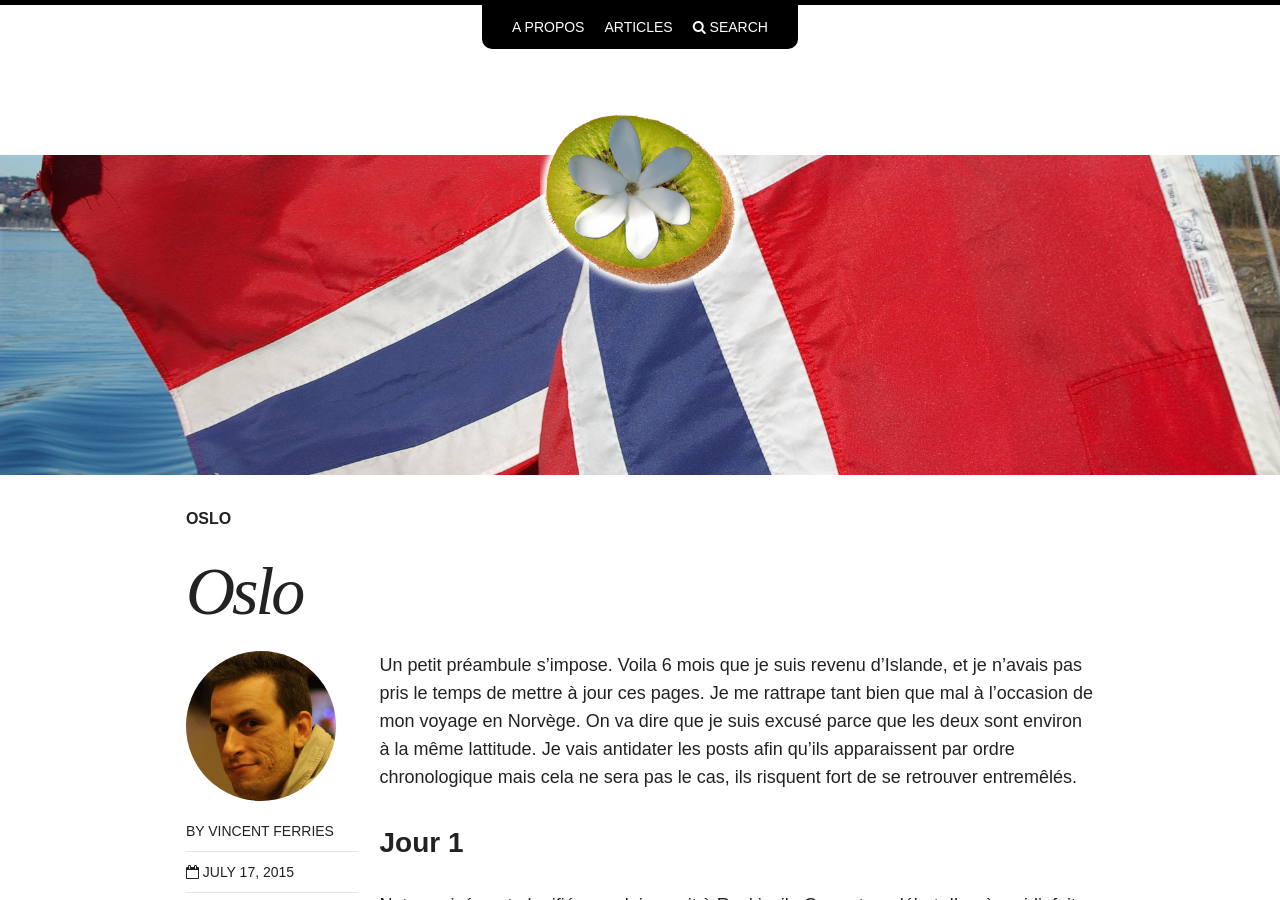
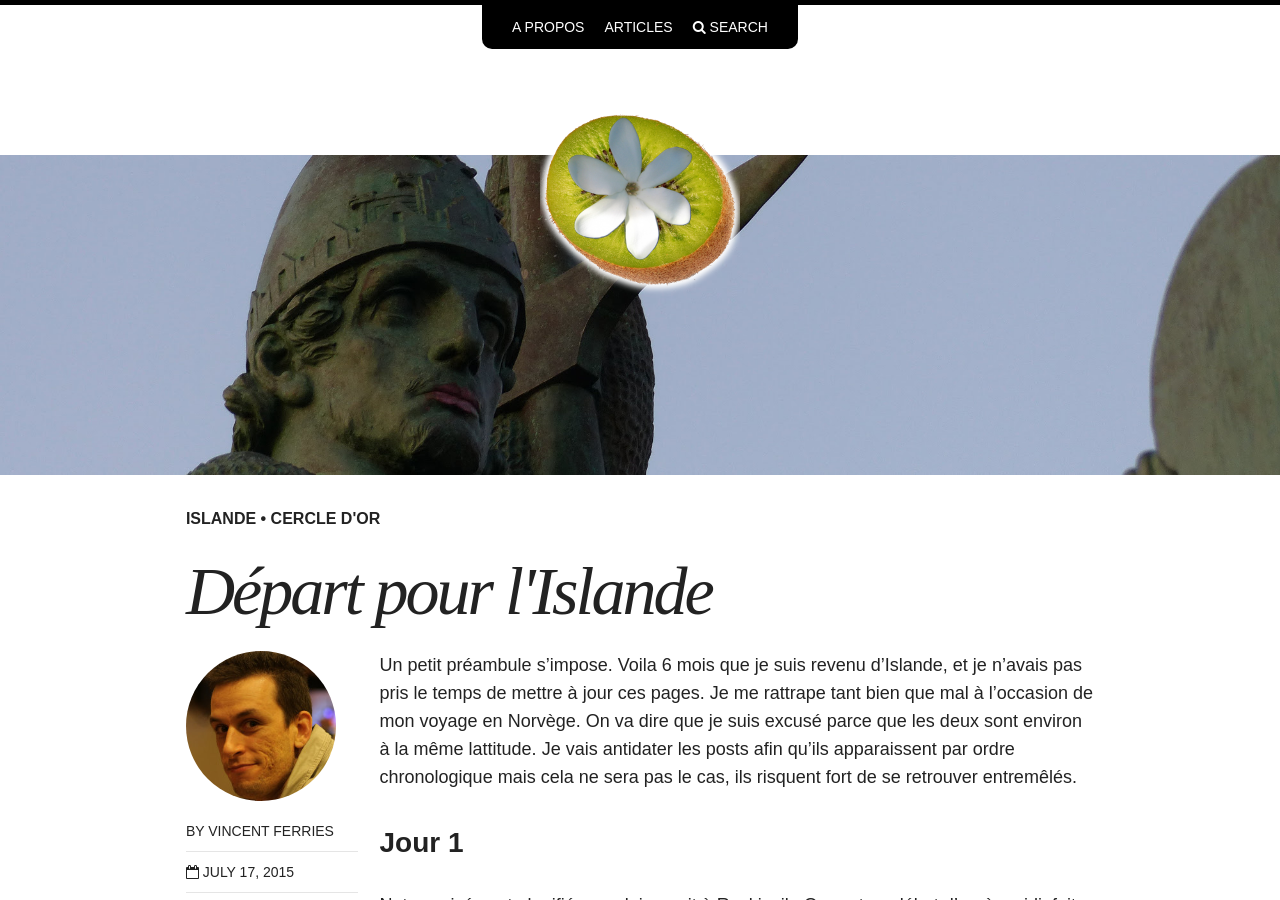
Before and after one commit to vferries/voyage, a Jekyll site: the page built from _posts/2015-07-17-depart-islande.md, in a window 1280 px wide and 900 px high. Built offline with Jekyll 4.4.1, drawn with Linux system fonts in a browser that asks for light colours; nearby versions of some CDN libraries; comment, search, counter and statistics services are not loaded.

Commit message:
Correction premier post Islande.

```diff
--- a/_config.yml
+++ b/_config.yml
@@ -12,7 +12,7 @@ url: http://vferries.github.io/voyage
 
 permalink:   /:categories/:title/
 markdown:    kramdown
-highlighter: rouge
+highlighter: pygments
 sass:
   sass_dir: _sass
   style: compressed
--- a/_posts/2015-07-17-depart-islande.md
+++ b/_posts/2015-07-17-depart-islande.md
@@ -1,13 +1,13 @@
 ---
 layout: post
-title: "Oslo"
-excerpt: "Hébergement chez l'habitant et visite de la ville"
+title: "Départ pour l'Islande"
+excerpt: "Nos deux premiers jours sur place"
 categories: articles
-tags: [oslo]
+tags: [islande, cercle d'or]
 comments: true
 share: true
 image:
-  feature: oslo/norway.jpg
+  feature: islande/bandeau.jpg
 ---
 
 Un petit préambule s'impose. Voila 6 mois que je suis revenu d'Islande, et je n'avais pas pris le temps de mettre à jour ces pages. Je me rattrape tant bien que mal à l'occasion de mon voyage en Norvège. On va dire que je suis excusé parce que les deux sont environ à la même lattitude. Je vais antidater les posts afin qu'ils apparaissent par ordre chronologique mais cela ne sera pas le cas, ils risquent fort de se retrouver entremêlés.
```
Also changed, not shown: images/islande/bandeau.jpg (added).
